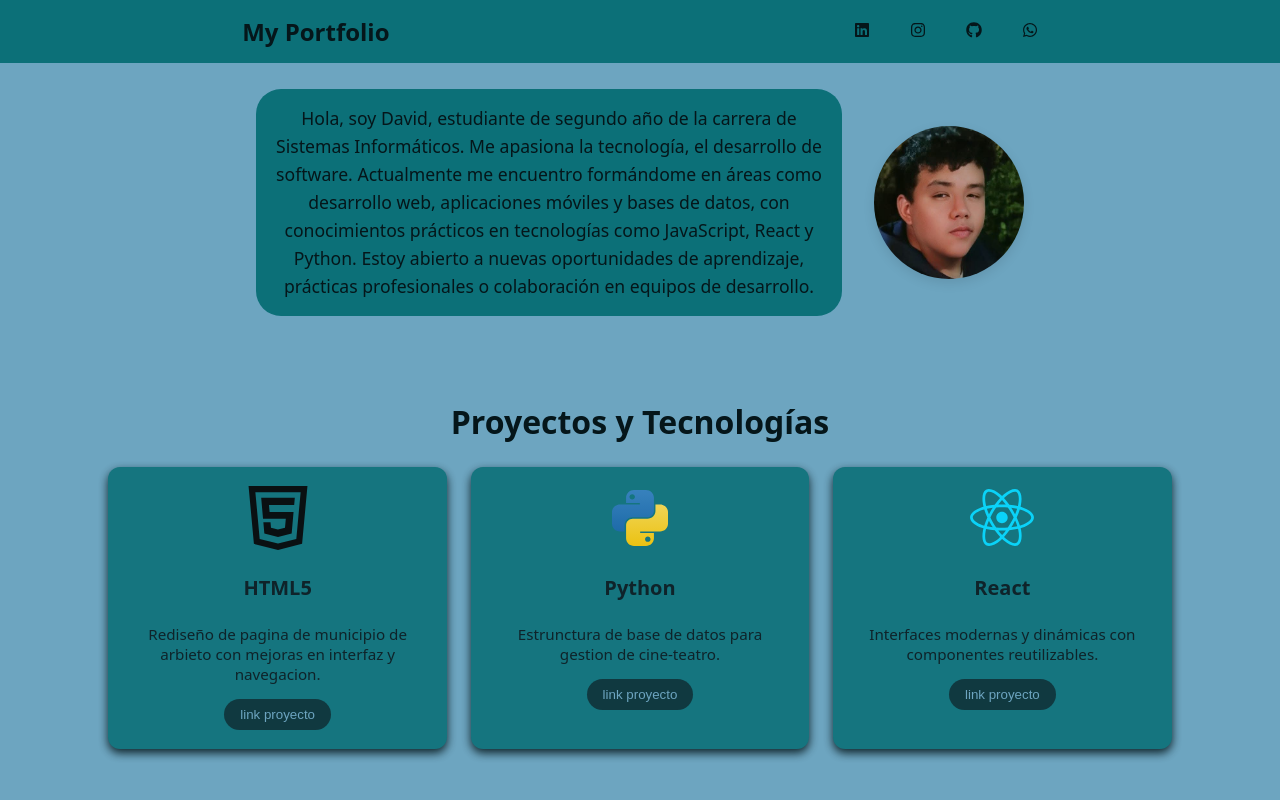
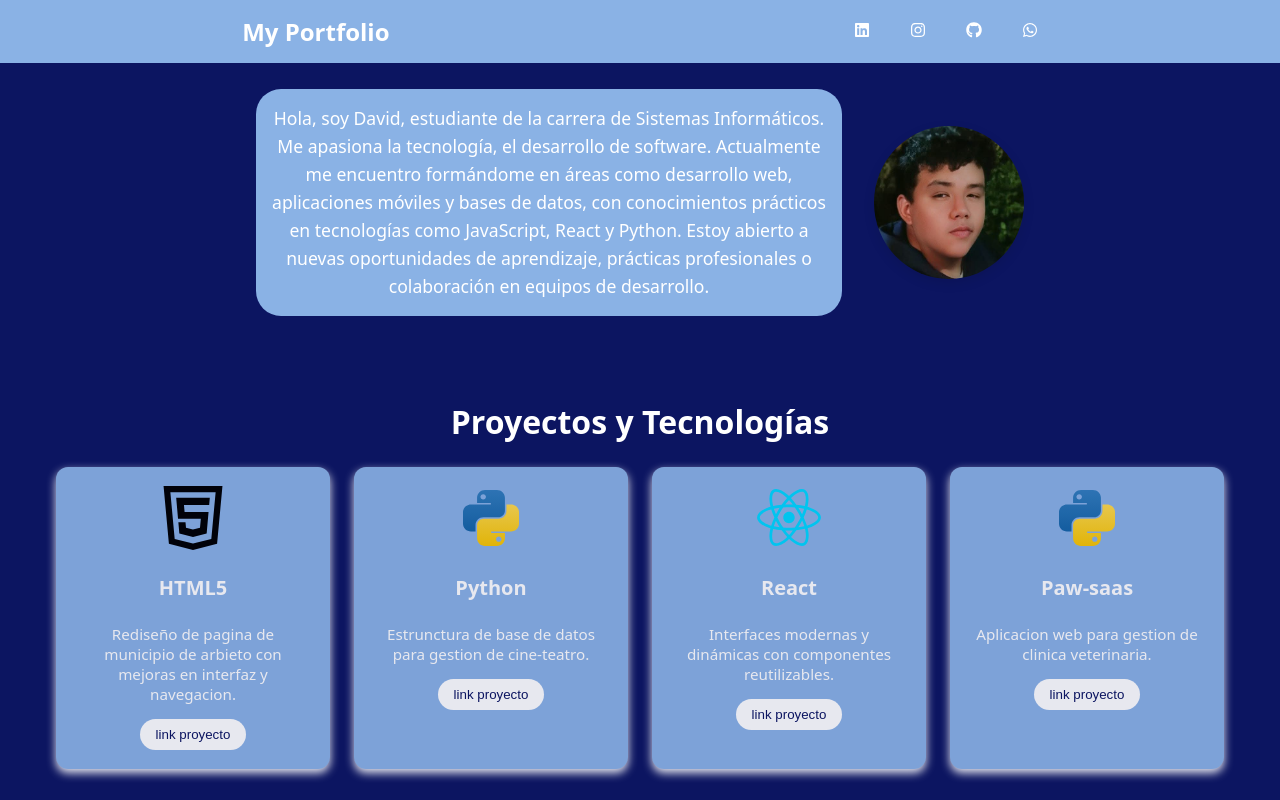
Before and after one commit to DavidMIta/My_portfolio, a React (Vite) app: page / in a window 1280 px wide. Shown: the top 800 px of the page. Built offline with nearby package versions, Linux system fonts and the light colour scheme.

Commit message:
cambio en colores, adicion de skills y proyectos

```diff
--- a/index.html
+++ b/index.html
@@ -1,4 +1,4 @@
-<!DOCTYPE html>
+<!doctype html>
 <html lang="en">
   <head>
     <meta charset="UTF-8" />
--- a/src/App.css
+++ b/src/App.css
@@ -1,6 +1,6 @@
 html,
 body {
-  margin: 0;
+  margin: 0 0 35px 0;
 }
 #root {
   margin: 0;
--- a/src/components/Presentation.jsx
+++ b/src/components/Presentation.jsx
@@ -7,13 +7,13 @@ const Presentation = () => {
   return (
     <div className="presentation">
       <p>
-        Hola, soy David, estudiante de segundo año de la carrera de Sistemas
-        Informáticos. Me apasiona la tecnología, el desarrollo de software.
-        Actualmente me encuentro formándome en áreas como desarrollo web,
-        aplicaciones móviles y bases de datos, con conocimientos prácticos en
-        tecnologías como JavaScript, React y Python. Estoy abierto a nuevas
-        oportunidades de aprendizaje, prácticas profesionales o colaboración en
-        equipos de desarrollo.
+        Hola, soy David, estudiante de la carrera de Sistemas Informáticos. Me
+        apasiona la tecnología, el desarrollo de software. Actualmente me
+        encuentro formándome en áreas como desarrollo web, aplicaciones móviles
+        y bases de datos, con conocimientos prácticos en tecnologías como
+        JavaScript, React y Python. Estoy abierto a nuevas oportunidades de
+        aprendizaje, prácticas profesionales o colaboración en equipos de
+        desarrollo.
       </p>
       <img src={photo} alt="" />
     </div>
--- a/src/components/Projects.jsx
+++ b/src/components/Projects.jsx
@@ -26,6 +26,12 @@ const projects = {
     description:
       "Interfaces modernas y dinámicas con componentes reutilizables.",
     link: "https://github.com/DavidMIta/My_portfolio",
+  },
+  react_django: {
+    name: "Paw-saas",
+    image: logopython,
+    description: "Aplicacion web para gestion de clinica veterinaria.",
+    link: "https://github.com/DavidMIta/paw_saas",
   },
 };
 
--- a/src/components/Skills.jsx
+++ b/src/components/Skills.jsx
@@ -8,6 +8,8 @@ import logonode from "../assets/node.svg";
 import logoenglish from "../assets/english.svg";
 import logoitalian from "../assets/italian.svg";
 import logopython from "../assets/python.svg";
+import logoSQL from "../assets/SQL.svg";
+import logolinux from "../assets/linux.svg";
 
 const SkillsList = () => {
   const skills = [
@@ -17,7 +19,10 @@ const SkillsList = () => {
     { name: "React", image: logoreact, level: "Intermedio" },
     { name: "Inglés", image: logoenglish, level: "Intermedio-Avanzado" },
     { name: "Italiano", image: logoitalian, level: "Avanzado" },
-    { name: "python", image: logopython, level: "Básico" },
+    { name: "Python", image: logopython, level: "Avanzado" },
+    { name: "Django", image: logopython, level: "Intermedio" },
+    { name: "SQL", image: logoSQL, level: "Intermedio" },
+    { name: "Linux", image: logolinux, level: "Intermedio" },
   ];
 
   return (
--- a/src/index.css
+++ b/src/index.css
@@ -1,11 +1,11 @@
 :root {
   margin: 0;
   font-family: system-ui, Avenir, Helvetica, Arial, sans-serif;
-  --color1: #05161a;
-  --color2: #0c7078;
-  --color3: #6da5c0;
-  --color4: #05161a;
-  --color5: #072e33;
+  --color1: #ffffff;
+  --color2: #8ab2e5;
+  --color3: #0c1561;
+  --color4: #ffffff;
+  --color5: #ffffff;
 
   color-scheme: light dark;
   background-color: var(--color3);
```
Also changed, not shown: src/assets/SQL.svg (added), src/assets/linux.svg (added).
